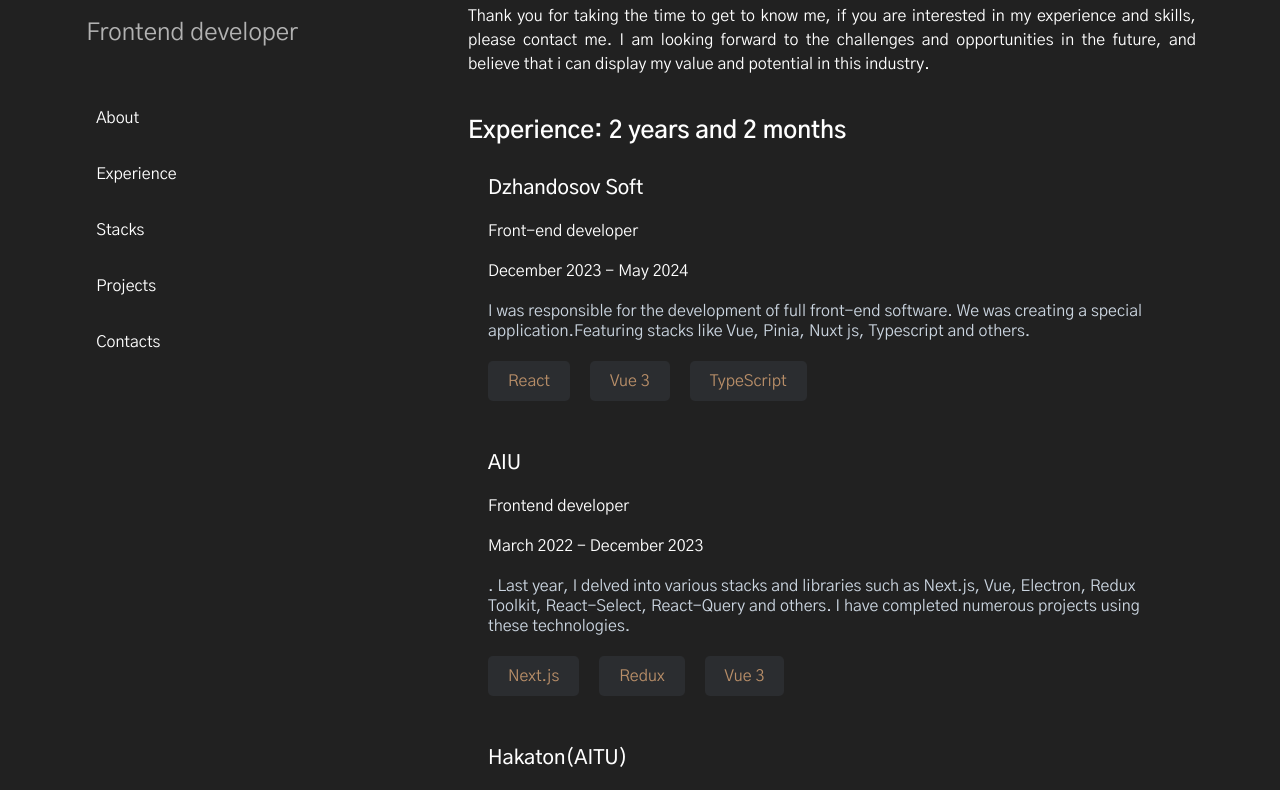
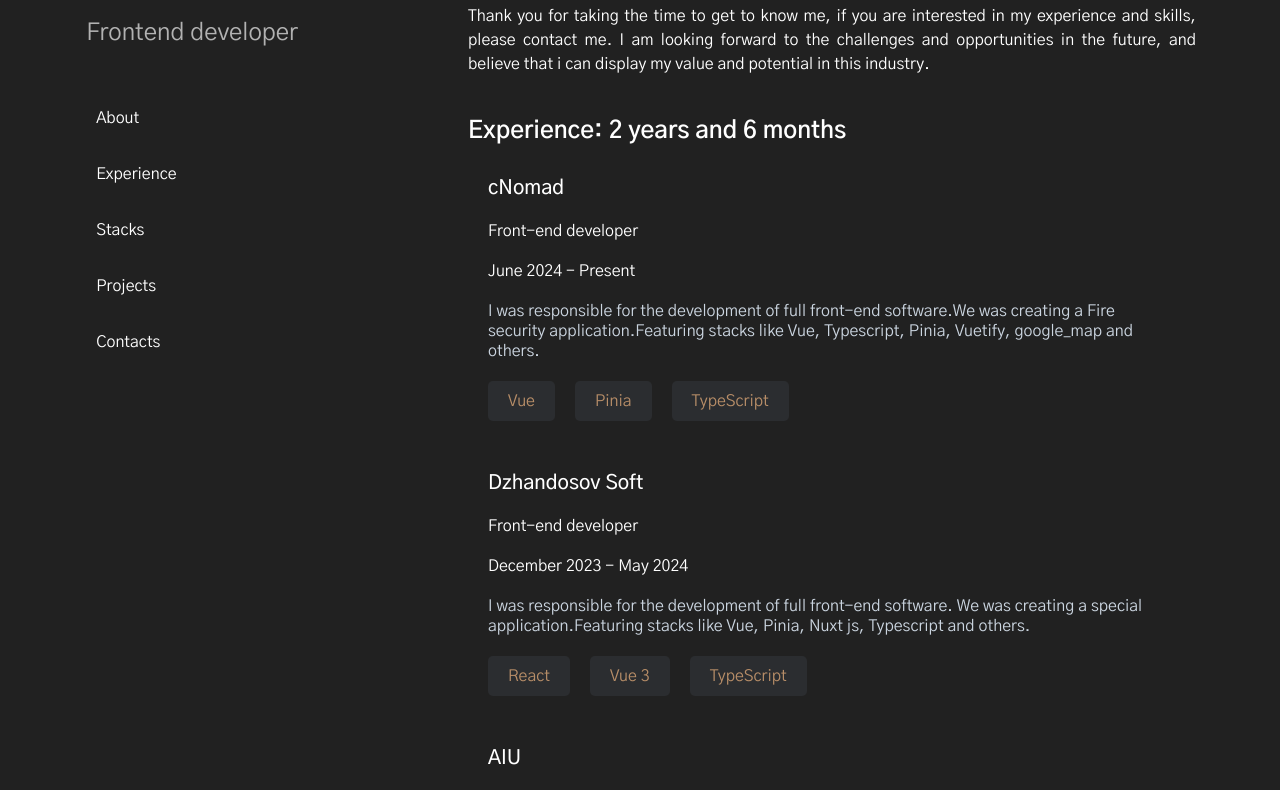
Before and after one commit to Andas-LV/Portfolio, a Next.js app: page / in a window 1280 px wide. Shown: the part 250-1040 px from the top of the page. Built offline with nearby package versions, Linux system fonts and the light colour scheme.

Commit message:
experience

```diff
--- a/app/pages/Exp/Exp.tsx
+++ b/app/pages/Exp/Exp.tsx
@@ -31,10 +31,19 @@
         );
     };
 
-
     return (
         <div className={styles.container}>
-            <h2>Experience: 2 years and 2 months</h2>
+            <h2>Experience: 2 years and 6 months</h2>
+            <Block
+                company={'cNomad'}
+                title={'Front-end developer'}
+                date={'June 2024 - Present'}
+                text={
+                  'I was responsible for the development of full front-end software.' +
+                  'We was creating a Fire security application.Featuring stacks like Vue, Typescript, Pinia, Vuetify, google_map and others. '
+                }
+                skills={['Vue', 'Pinia', 'TypeScript']}
+            />
             <Block
                 company={'Dzhandosov Soft'}
                 title={'Front-end developer'}
@@ -46,16 +55,8 @@
                 company={'AIU'}
                 title={'Frontend developer'}
                 date={'March 2022 - December 2023'}
-                text={'. Last year, I delved into various stacks and libraries such as Next.js, Vue, Electron, Redux Toolkit, React-Select, React-Query and others. I have completed numerous projects using these technologies.'}
+                text={'Last year, I delved into various stacks and libraries such as Next.js, Vue, Electron, Redux Toolkit, React-Select, React-Query and others. I have completed numerous projects using these technologies.'}
                 skills={['Next.js', 'Redux', 'Vue 3']}
-            />
-
-            <Block
-                company={'Hakaton(AITU)'}
-                title={'Front-end developer'}
-                date={'November 2023'}
-                text={'Our team is in the top 10. I was responsible for the development of layouts in Figma.Responsible for developing front-end applications and helped for backend devs.'}
-                skills={['React', 'Node js', 'TypeScript']}
             />
         </div>
     )
```
